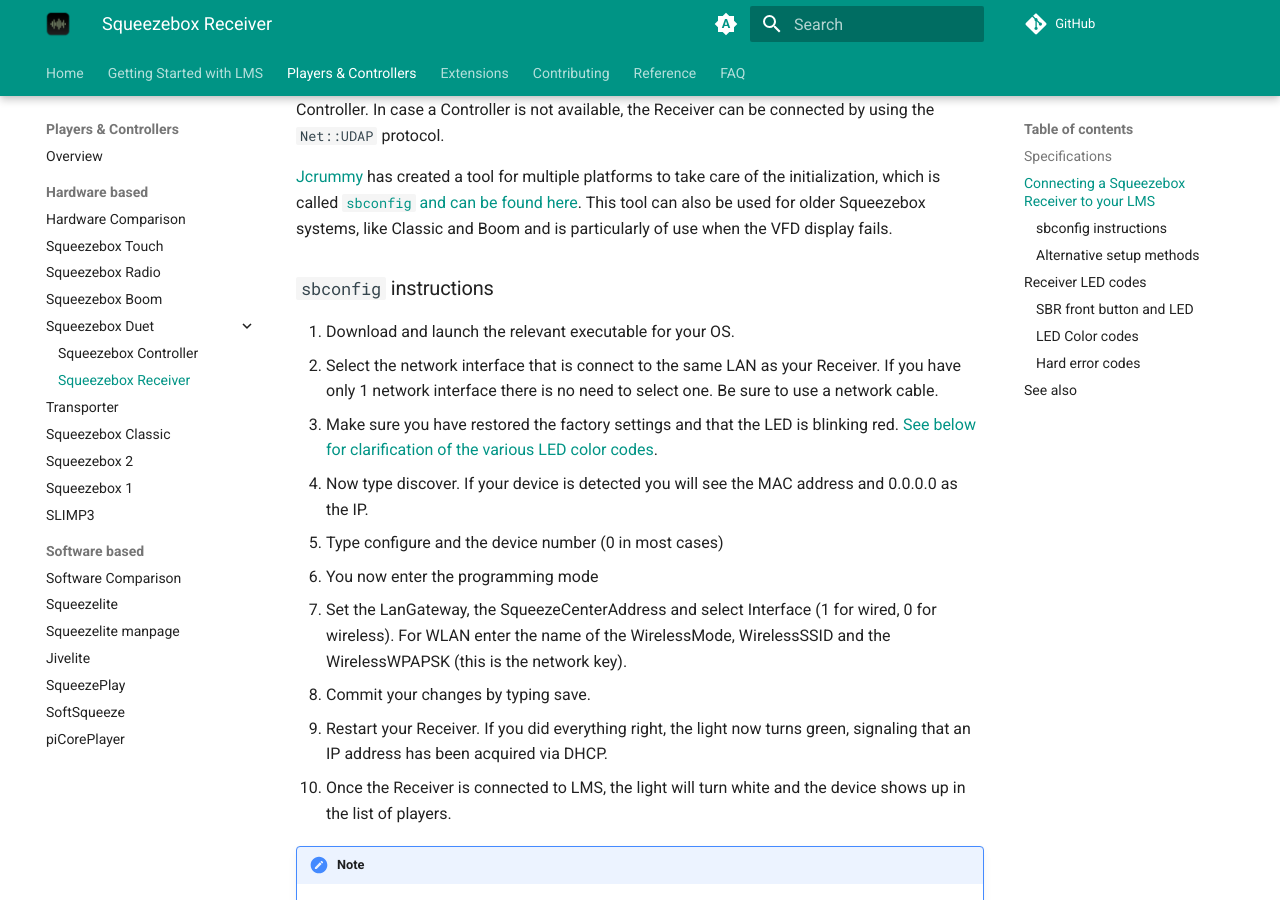
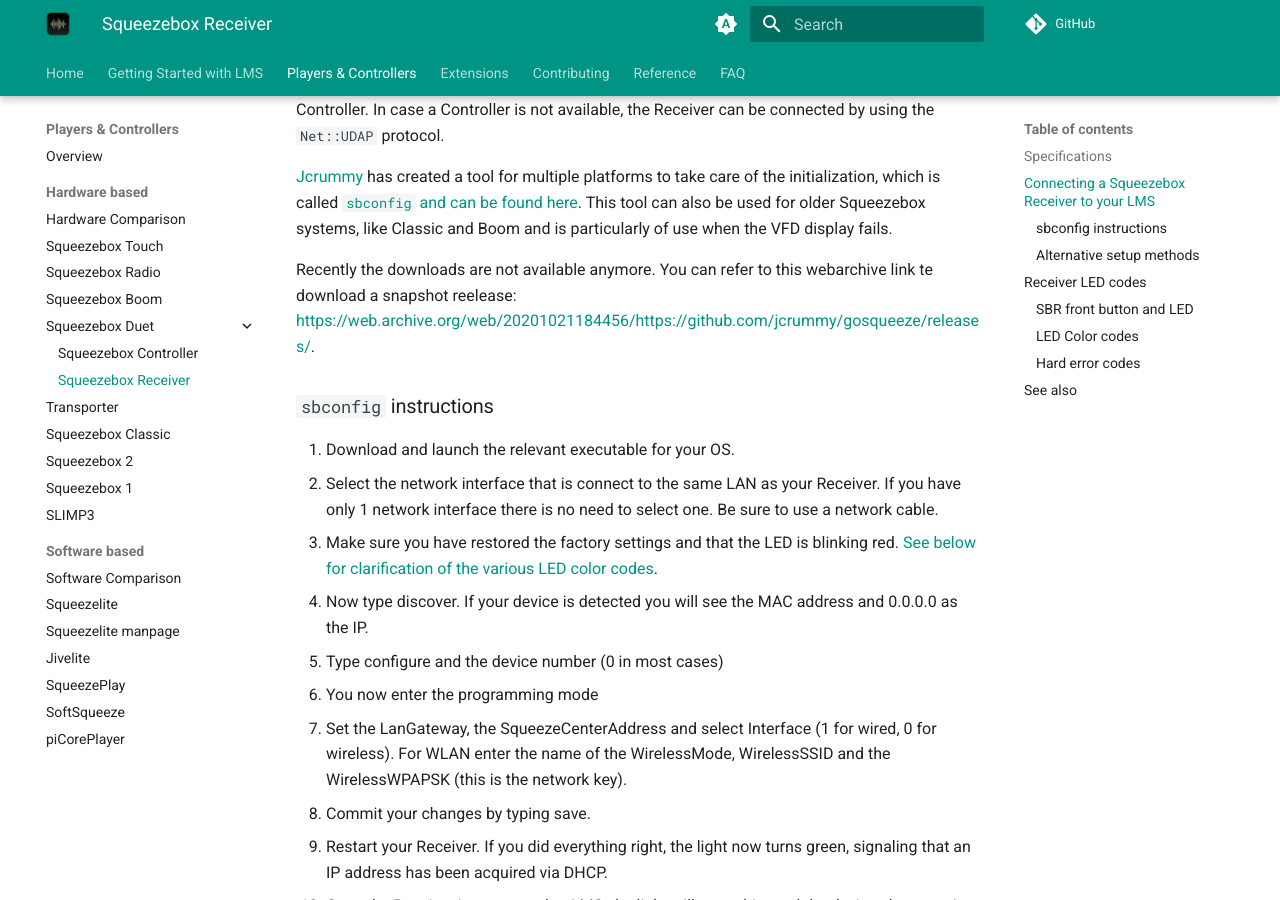
Before and after one commit to LMS-Community/lms-community.github.io, an MkDocs documentation site: the page built from docs/players-and-controllers/squeezebox-receiver.md, in a window 1280 px wide and 900 px high, scrolled down 1491 px. Built offline with MkDocs 1.6.1 and Material for MkDocs 9.7.7, drawn with Linux system fonts in a browser that asks for light colours; a script that is not in the unit is left out; plug-ins that fetch from the network failed and are left out; comment, search, counter and statistics services are not loaded.

Commit message:
Added a web archive link for downloading sbconfig.
Added a web archive link for downloading sbconfig.

```diff
--- a/docs/players-and-controllers/squeezebox-receiver.md
+++ b/docs/players-and-controllers/squeezebox-receiver.md
@@ -33,6 +33,8 @@
 Before first use the Receiver needs to be connected to your LMS system using the Squeezebox Controller. In case a Controller is not available, the Receiver can be connected by using the `Net::UDAP` protocol.
 
 [Jcrummy](https://github.com/jcrummy) has created a tool for multiple platforms to take care of the initialization, which is called [`sbconfig` and can be found here](https://jcrummy.github.io/gosqueeze/). This tool can also be used for older Squeezebox systems, like Classic and Boom and is particularly of use when the VFD display fails.
+
+Recently the downloads are not available anymore. You can refer to this webarchive link te download a snapshot reelease: [https://web.archive.org/web/20201021184456/https://github.com/jcrummy/gosqueeze/releases/](https://web.archive.org/web/20201021184456/https://github.com/jcrummy/gosqueeze/releases/).
 
 ### `sbconfig` instructions
 1. Download and launch the relevant executable for your OS.
```
